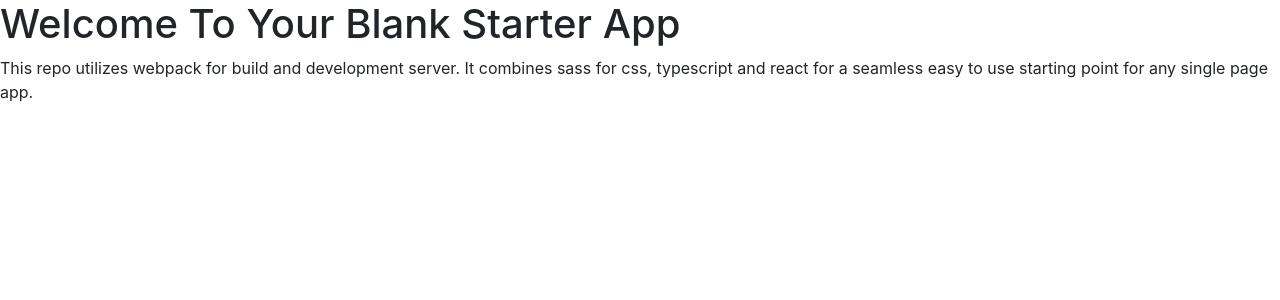
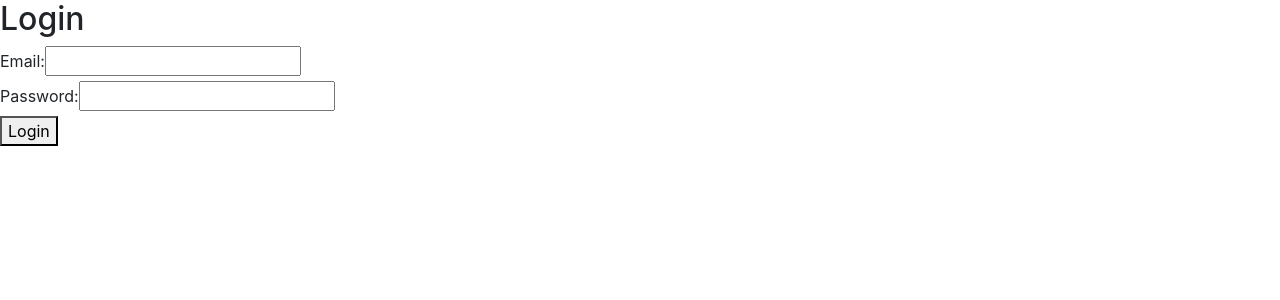
Before and after one commit to thomaskbird/spending-tracker-frontend, a React app: page /login in a window 1280 px wide. Shown: the top 300 px of the page. Built offline with nearby package versions, Linux system fonts and the light colour scheme.

Commit message:
Starting some of the boilerplate views

```diff
--- a/jest.setup.ts
+++ b/jest.setup.ts
@@ -5,12 +5,6 @@ import "raf/polyfill";
 
 import * as Enzyme from "enzyme";
 import * as Adapter from "enzyme-adapter-react-16";
-import { LicenseManager as AgGridLicenseManager } from "ag-grid-enterprise";
 
 // Enzyme must be configured with the correct React adapter before we can use it.
 Enzyme.configure({ adapter: new Adapter() });
-
-AgGridLicenseManager.setLicenseKey(
-    "Control-Tec_PDS_Web_App_4Devs9_March_2019__" +
-        "MTU1MjA4OTYwMDAwMA==137d993909f4bf81fd198c6c37ee3d03"
-);
--- a/package.json
+++ b/package.json
@@ -1,5 +1,5 @@
 {
-  "name": "pds-web-app",
+  "name": "spending-tracker",
   "version": "0.1.0",
   "private": true,
   "devDependencies": {
--- a/src/components/App.tsx
+++ b/src/components/App.tsx
@@ -1,7 +1,10 @@
 import * as React from "react";
 import "./App.scss";
+import {Route, Switch} from "react-router";
 
-export interface AppProps {
+import { LoginView } from "./views/LoginView";
+
+interface AppProps {
   config?: object;
 }
 
@@ -18,10 +21,9 @@ export class App extends React.Component<AppProps, State> {
 
   public render(): JSX.Element {
     return (
-        <div>
-            <h1>Welcome To Your Blank Starter App</h1>
-            <p>This repo utilizes webpack for build and development server. It combines sass for css, typescript and react for a seamless easy to use starting point for any single page app.</p>
-        </div>
+        <Switch>
+          <Route path={"/login"} component={LoginView} />
+        </Switch>
     );
   }
 }
--- /dev/null
+++ b/src/components/views/LoginView.tsx
@@ -0,0 +1,41 @@
+import * as React from "react";
+import "./LoginView.scss";
+
+interface LoginViewProps {
+
+}
+
+interface State {}
+
+export class LoginView extends React.Component<LoginViewProps, State> {
+  public static readonly displayName = "Login View";
+
+  constructor(props: LoginViewProps, context: any) {
+    super(props, context);
+
+    this.state = {};
+  }
+
+  public render(): JSX.Element {
+    return (
+      <div className={"LoginView"}>
+        <div className={"LoginView__header"}>
+          <h2>Login</h2>
+        </div>
+        <div className={"LoginView__body"}>
+          <div className={"FormGroup"}>
+            <label htmlFor="email">Email:</label>
+            <input type={"email"} id={"email"} />
+          </div>
+
+          <div className={"FormGroup"}>
+            <label htmlFor="password">Password:</label>
+            <input type={"password"} id={"password"} />
+          </div>
+
+          <button type="submit">Login</button>
+        </div>
+      </div>
+    );
+  }
+}
--- a/webpack.config.ts
+++ b/webpack.config.ts
@@ -86,7 +86,7 @@ const URL_PATHS = {
  * config for webpack-dev-server
  */
 const DEV_SERVER = {
-    port: 8000,
+    port: 8050,
     hot: true,
     hotOnly: false,
     overlay: true,
@@ -204,7 +204,7 @@ export default (env: Env = {}) => {
         },
         plugins: [
             new HtmlWebpackPlugin({
-                title: isSandbox ? "The Sandbox" : "PDS Web App",
+                title: isSandbox ? "The Sandbox" : "SpendingTracker",
                 template: PATHS.src + "/index.ejs",
                 publicPath: URL_PATHS.publicStatic
             }),
@@ -220,10 +220,6 @@ export default (env: Env = {}) => {
                     ),
                     API_BASE_URL: JSON.stringify(env.apiBaseUrl),
                     VEHICLE_API_BASE_URL: JSON.stringify(env.vehicleApiBaseUrl),
-                    AG_GRID_LICENSE_KEY: JSON.stringify(
-                        "Control-Tec_PDS_Web_App_4Devs9_March_2019__" +
-                            "MTU1MjA4OTYwMDAwMA==137d993909f4bf81fd198c6c37ee3d03"
-                    ),
                     WEB_APP_VERSION: JSON.stringify(packageJson.version),
                     WEB_APP_COPYRIGHT_YEAR: JSON.stringify(String(2017))
                 }
```
Also changed, not shown: public/controltec.svg (deleted), src/components/views/LoginView.scss (added).
